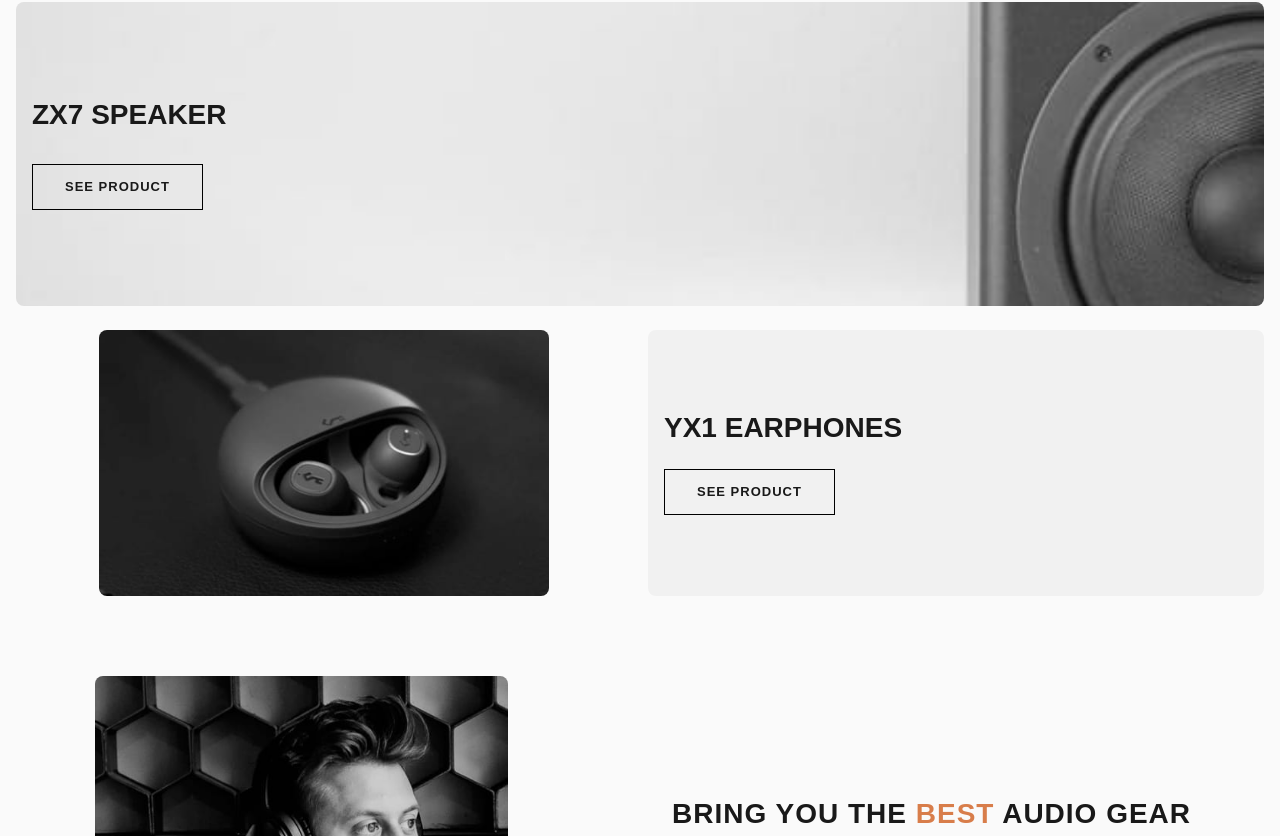
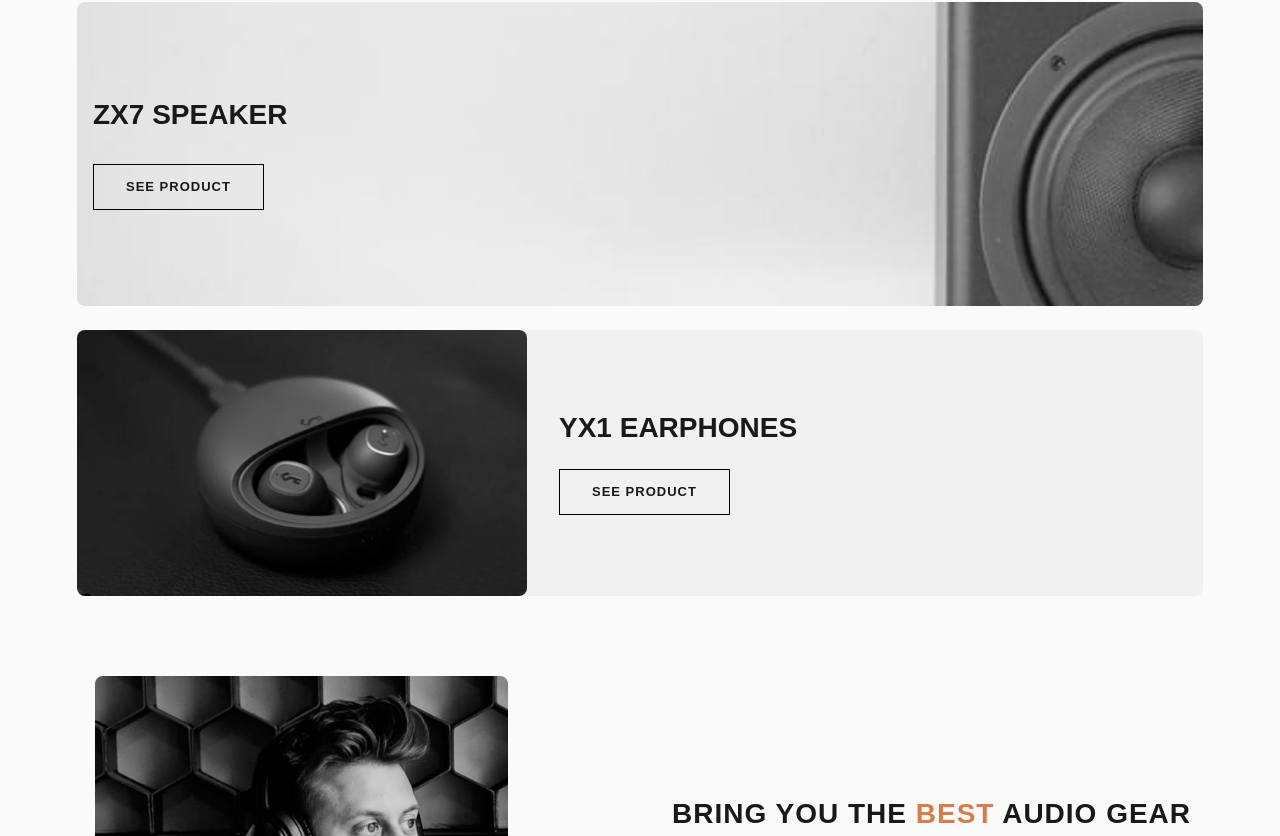
Before and after one commit to Franco-Martin11/Audiophile-ecommerce, a Next.js app: page / in a window 1280 px wide. Shown: the part 1512-2348 px from the top of the page. Built offline with nearby package versions, Linux system fonts and the light colour scheme.

Commit message:
Fix- card layout

```diff
--- a/components/AlsoLike/AlsoLikeContainer.tsx
+++ b/components/AlsoLike/AlsoLikeContainer.tsx
@@ -8,15 +8,15 @@ type Props = { others: Other[] };
 const AlsoLikeContainer = ({ others }: Props) => {
   return (
     <>
-      <Heading mt={16} variant={'cardHeading'} color={"black"} textAlign={"center"}>
+      <Heading
+        mt={16}
+        variant={"cardHeading"}
+        color={"black"}
+        textAlign={"center"}
+      >
         You may also like
       </Heading>
-      <SimpleGrid
-        gap={"16"}
-        spacing={"none"}
-        minChildWidth={{ base: "350px" }}
-        px={4}
-      >
+      <SimpleGrid gap={"8"} spacing={"none"} columns={{ base: 1, md: 3 }}>
         {others.map((item) => (
           <ProductRecomended
             key={item.image.mobile}
--- a/components/AlsoLike/components/ProductRecomended.tsx
+++ b/components/AlsoLike/components/ProductRecomended.tsx
@@ -8,7 +8,7 @@ type Props = { image: Image; slug: string; title: string };
 
 const ProductRecomended = ({ image, slug, title }: Props) => {
   return (
-    <SimpleGrid gap={4} columns={{ base: 1, lg: 2 }} justifyContent={"center"}>
+    <SimpleGrid gap={4} columns={1} justifyContent={"center"}>
       <ImageComponent
         bgMobile={image.mobile}
         bgTablet={image.tablet}
@@ -16,7 +16,7 @@ const ProductRecomended = ({ image, slug, title }: Props) => {
         alt={title}
       />{" "}
       <Stack
-        alignItems={{ base: "center", lg: "flex-start" }}
+        alignItems={'center'}
         justifyContent="flex-end"
       >
         <Heading variant={'cardHeading'} fontWeight={'500'} color={"black"}>{title}</Heading>
--- a/components/IndividualCardProduct.tsx
+++ b/components/IndividualCardProduct.tsx
@@ -33,6 +33,7 @@ const IndividualCardProduct = ({
       gap={16}
       spacing={"none"}
       py={12}
+      px={4}
     >
       <GoBack />
       <SimpleGrid gap={8} columns={{ base: 1, md: 2 }} alignItems={"center"}>
--- a/components/Layout/PageLayout.tsx
+++ b/components/Layout/PageLayout.tsx
@@ -25,7 +25,7 @@ const PageLayout = ({
           {title === "home" && <Hero />}
         </Container>
         <Box bg={bgColor}>
-          <Container maxW={"container.xl"} mx="auto" p={'0'}>
+          <Container maxW={"container.lg"} mx="auto" p={'0'}>
             {children}
           </Container>
         </Box>
--- a/components/SeeProduct/components/EarphonesProduct.tsx
+++ b/components/SeeProduct/components/EarphonesProduct.tsx
@@ -1,26 +1,42 @@
 import ImageComponent from "@/components/ImageComponent";
-import { Button, Heading, SimpleGrid, Stack } from "@chakra-ui/react";
+import {
+  Box,
+  Button,
+  HStack,
+  Heading,
+  SimpleGrid,
+  Stack,
+} from "@chakra-ui/react";
 import Link from "next/link";
 import React from "react";
 
 const EarphonesProduct = () => {
   return (
-    <SimpleGrid justifyItems={"center"} columns={{ base: 1, sm: 2 }} gap={4}>
+    <HStack
+      alignItems={"stretch"}
+      justifyContent={"center"}
+      gap={4}
+      spacing={"0"}
+      flexWrap={"wrap"}
+      bg={"gray"}
+      borderRadius={'lg'}
+      _hover={{ boxShadow: "lg" }}
+    >
+      <Box minW={"250px"}>
         <ImageComponent
           bgMobile={"/images/home/mobile/image-earphones-yx1.jpg"}
           bgTablet={"/images/home/tablet/image-earphones-yx1.jpg"}
           bgDesktop={"/images/home/desktop/image-earphones-yx1.jpg"}
           alt={"earphones-yx1"}
         />
+      </Box>
       <Stack
-        h={{ base: "200px", sm: "auto" }}
         justifyContent={"center"}
+        spacing={6}
         p={4}
-        spacing={6}
-        bg={"gray"}
         w="full"
         borderRadius={"lg"}
-        _hover={{ boxShadow: "lg" }}
+        flex="1"
       >
         <Heading color={"black"} fontSize={"28px"}>
           yx1 earphones
@@ -31,7 +47,7 @@ const EarphonesProduct = () => {
           </Button>
         </Link>
       </Stack>
-    </SimpleGrid>
+    </HStack>
   );
 };
 
```
Lines whose indentation alone changed are shown as unchanged.
